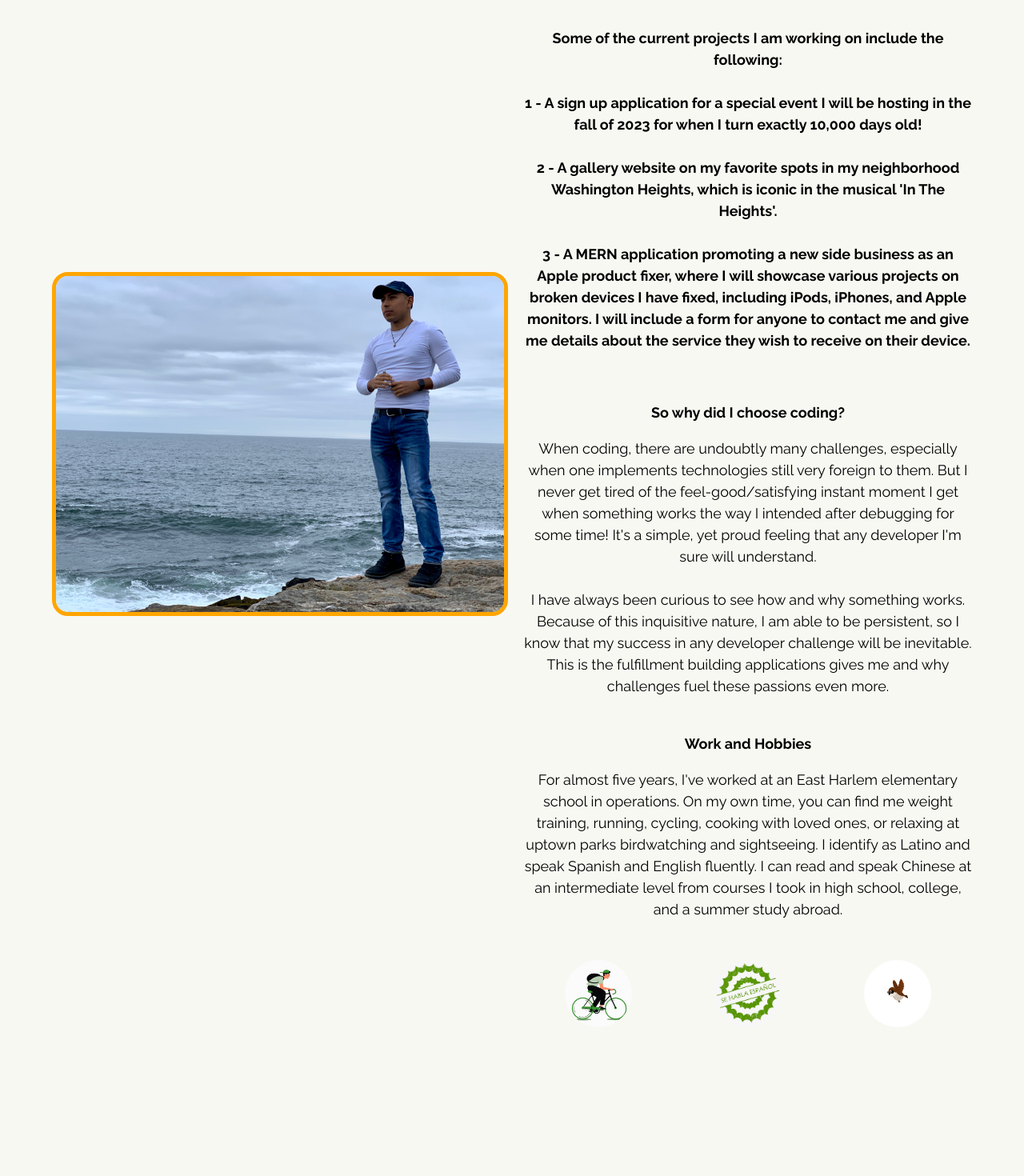
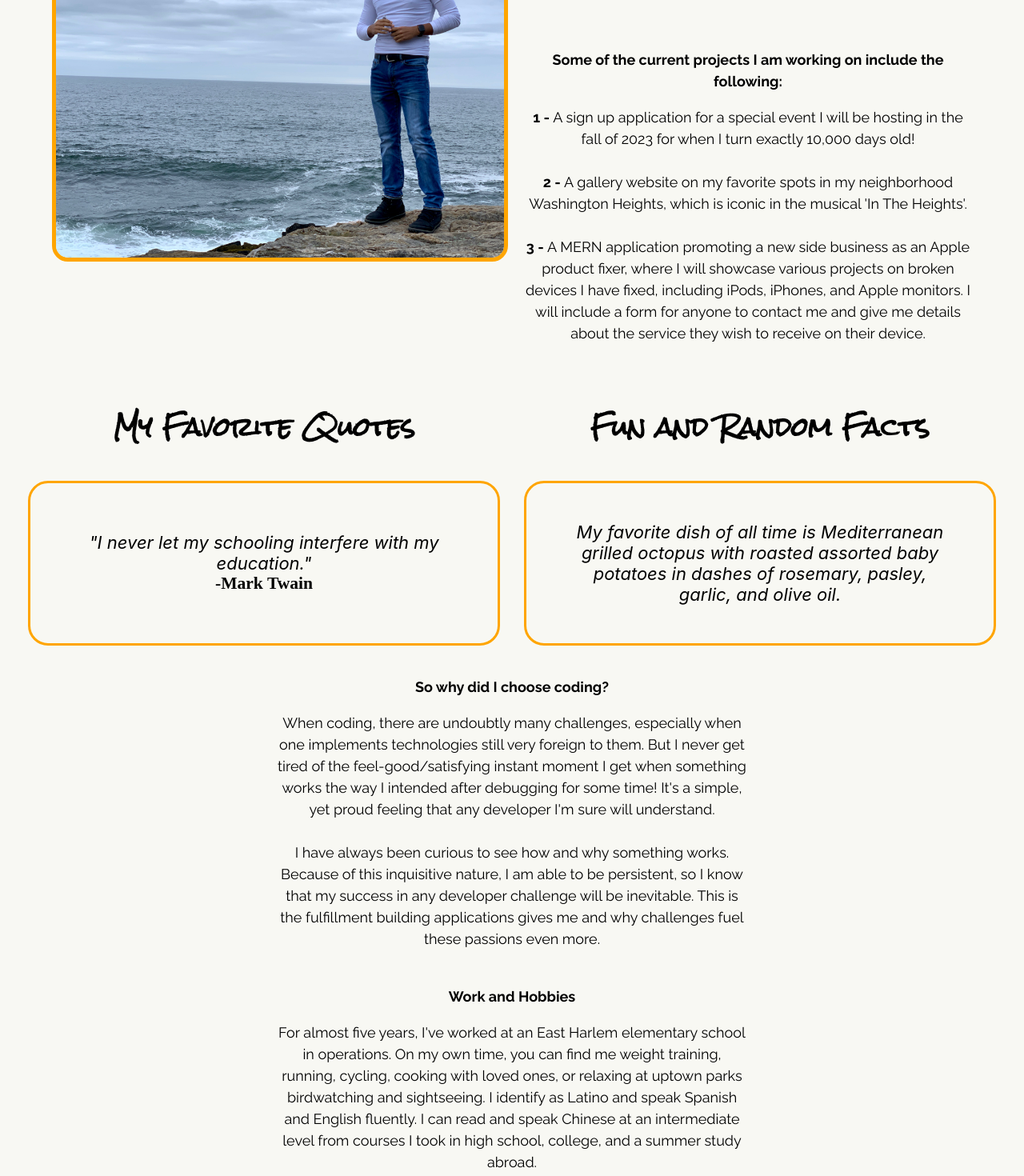
Before and after one commit to cesarsiguencia/my-react-portfolio, a React (Create React App) app: page /my-react-portfolio/aboutme in a window 1280 px wide. Shown: the part 540-2010 px from the top of the page at 80% size. Built offline with nearby package versions, Linux system fonts and the light colour scheme.

Commit message:
new layout of aboutme page

```diff
--- a/src/pages/AboutMe.js
+++ b/src/pages/AboutMe.js
@@ -32,54 +32,24 @@ const About= () => {
                 <div className="aboutme-blocks">
                     <p className="body-texts"> Greetings! My name is César (pronunced Say-sar) and I am a full stack web developer with a focus on developing productivity and social media applications. I completed a coding bootcamp with Columbia University and received my certification in 2022. You can find me practicing and learning about new web development technologies consistently, which is reflected on my most recent projects shown in my portfolio and on my GitHub.
                     </p>
+                    <p className='body-texts'>
                     <p className="body-texts bold-and-left">
                     <br/>
-                    Some of the current projects I am working on include the following:
+                    <br/>
+                    Some of the current projects I am working on include the following:  </p>
+                    <p className="body-texts bold-and-left" style={{display: 'inline'}}>1 - </p>A sign up application for a special event I will be hosting in the fall of 2023 for when I turn exactly 10,000 days old!
                     <br/>
                     <br/>
-
-                    1 - A sign up application for a special event I will be hosting in the fall of 2023 for when I turn exactly 10,000 days old!
-
+                    <p className="body-texts bold-and-left" style={{display: 'inline'}}>2 - </p>
+                    A gallery website on my favorite spots in my neighborhood Washington Heights, which is iconic in the musical 'In The Heights'.
                     <br/>
                     <br/>
-                    2 - A gallery website on my favorite spots in my neighborhood Washington Heights, which is iconic in the musical 'In The Heights'.
-                    <br/>
-                    <br/>
-                    3 - A MERN application promoting a new side business as an Apple product fixer, where I will showcase various projects on broken devices I have fixed, including iPods, iPhones, and Apple monitors. I will include a form for anyone to contact me and give me details about the service they wish to receive on their device.
+                    <p className="body-texts bold-and-left" style={{display: 'inline'}}>3 - </p>
+                    A MERN application promoting a new side business as an Apple product fixer, where I will showcase various projects on broken devices I have fixed, including iPods, iPhones, and Apple monitors. I will include a form for anyone to contact me and give me details about the service they wish to receive on their device.
+
                     </p>
-                    <p className="body-texts">
-                    <br/>
-                    <p className="body-texts bold-and-left">So why did I choose coding?</p>
-                     When coding, there are undoubtly many challenges, especially when one implements technologies still very foreign to them. But I never get tired of the feel-good/satisfying instant moment I get when something works the way I intended after debugging for some time! It's a simple, yet proud feeling that any developer I'm sure will understand.
-                    <br/>
-                    <br/>
-                    I have always been curious to see how and why something works. Because of this inquisitive nature, I am able to be persistent, so I know that my success in any developer challenge will be inevitable. This is the fulfillment building applications gives me and why challenges fuel these passions even more.
-                    <br/>
-                    <br/>
-                    <p className="body-texts bold-and-left">Work and Hobbies</p>
-                    For almost five years, I've worked at an East Harlem elementary school in operations. On my own time, you can find me weight training, running, cycling, cooking with loved ones, or relaxing at uptown parks birdwatching and sightseeing. I identify as Latino and speak Spanish and English fluently. I can read and speak Chinese at an intermediate level from courses I took in high school, college, and a summer study abroad. </p>
-
-
-                    <div className="aboutme--gifs">
-                        <img className="gifs" src={bike}>
-                        </img>
-                        <img className="gifs" src={spanish}>
-                        </img>
-                        <img className="gifs" src={sparrow}>
-                        </img>
-                    </div>
-
                 </div>
-
-
-
             </div>
-
-
-
-            <br/>
-            <br/>
-
 
             <div className="aboutme">
                 <div className="aboutme-blocks">
@@ -112,12 +82,32 @@ const About= () => {
             </div>
 
 
-            {/* <div className="aboutme">
+            <div className="aboutme">
                 <div className="aboutme-blocks">
-                    <img className="profile" src={landscape} width="100%"/>
+                <p className="body-texts">
+
+                   <p className="body-texts bold-and-left">So why did I choose coding?</p>
+                    When coding, there are undoubtly many challenges, especially when one implements technologies still very foreign to them. But I never get tired of the feel-good/satisfying instant moment I get when something works the way I intended after debugging for some time! It's a simple, yet proud feeling that any developer I'm sure will understand.
+                   <br/>
+                   <br/>
+                   I have always been curious to see how and why something works. Because of this inquisitive nature, I am able to be persistent, so I know that my success in any developer challenge will be inevitable. This is the fulfillment building applications gives me and why challenges fuel these passions even more.
+                   <br/>
+                   <br/>
+                   <p className="body-texts bold-and-left">Work and Hobbies</p>
+                   For almost five years, I've worked at an East Harlem elementary school in operations. On my own time, you can find me weight training, running, cycling, cooking with loved ones, or relaxing at uptown parks birdwatching and sightseeing. I identify as Latino and speak Spanish and English fluently. I can read and speak Chinese at an intermediate level from courses I took in high school, college, and a summer study abroad. </p>
+
+
+                   <div className="aboutme--gifs">
+                       <img className="gifs" src={bike}>
+                       </img>
+                       <img className="gifs" src={spanish}>
+                       </img>
+                       <img className="gifs" src={sparrow}>
+                       </img>
+                   </div>
                 </div>
 
-            </div> */}
+            </div>
 
 
 
```
